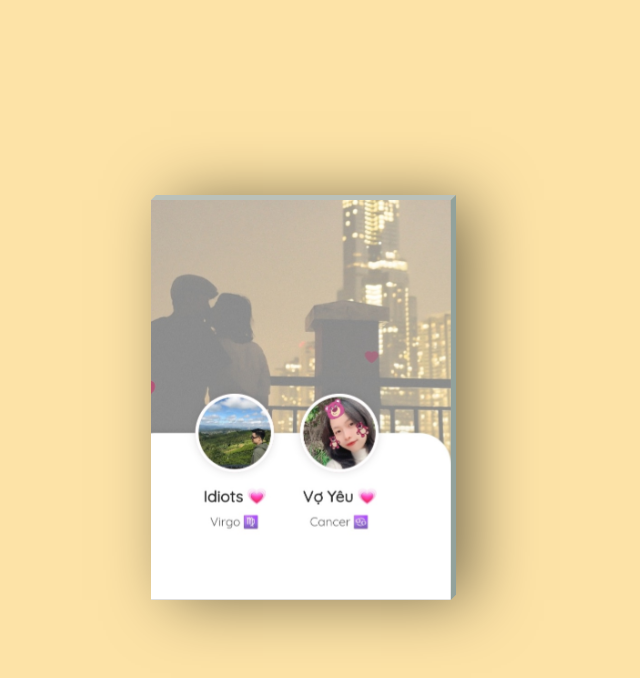
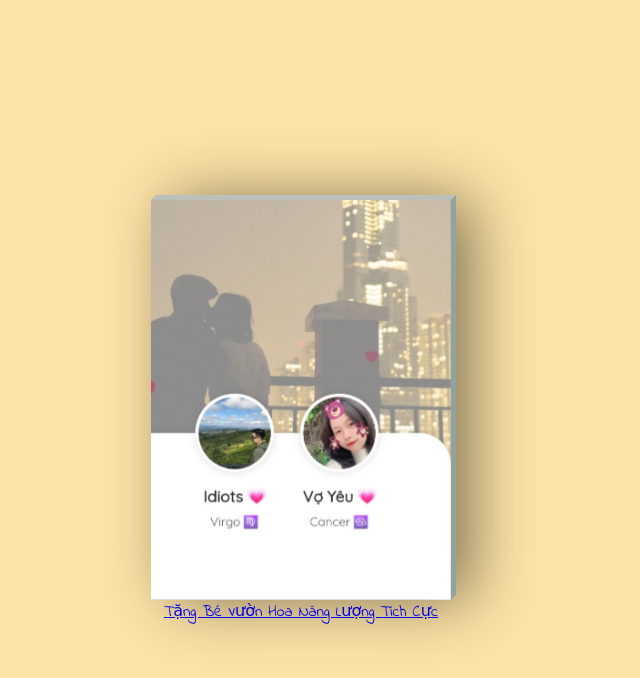
Before and after one commit to d4rkp0w4r01/nito-x-alice, a plain HTML site: page yeube.html in a window 1280 px wide. Shown: the whole page, without its empty margins (339-979 px from the left). Drawn offline with Linux system fonts and the light colour scheme.

Commit message:
Update yeube.html

```diff
--- a/yeube.html
+++ b/yeube.html
@@ -22,4 +22,5 @@
         <p class="text-right">Anh Yêu Của Bé</p>
         <p class="text-right">♥ Nguyễn Phú Hưng</p>
     </div>
+    <center><a href="https://d4rkp0w4r01.github.io/Flower/"><div id="button">Tặng Bé Vườn Hoa Năng Lượng Tích Cực</div></a></div></center>
 </div>
```
